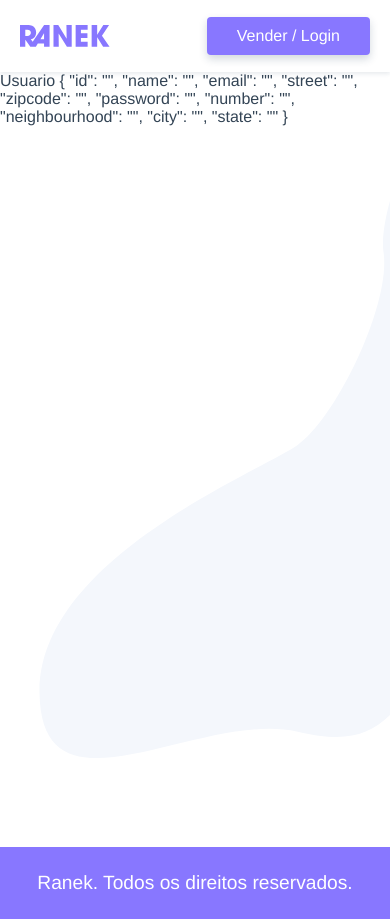
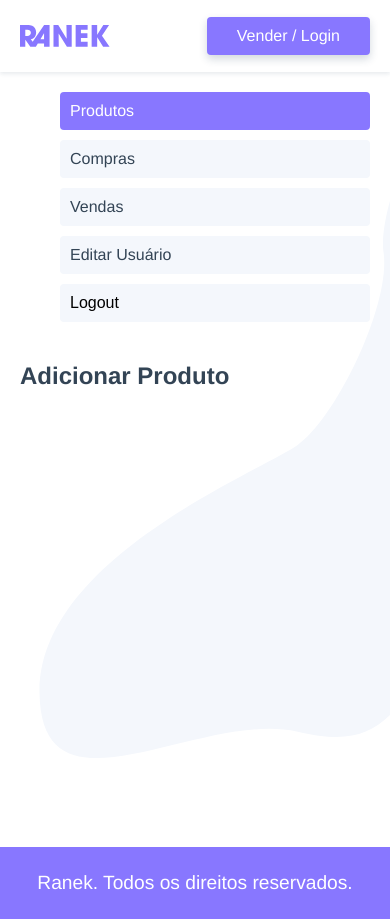
Before and after one commit to feecarvalho/ranek, a Vue app: page /user in a window 390 px wide. Built offline with nearby package versions, Linux system fonts and the light colour scheme.

Commit message:
feat: add new sections in user page

```diff
--- a/src/components/CreateLogin.vue
+++ b/src/components/CreateLogin.vue
@@ -31,8 +31,14 @@ export default {
     };
   },
   methods: {
-    createUser() {
-      this.$store.dispatch("createUser", this.$store.state.usuario);
+    async createUser() {
+      try {
+        await this.$store.dispatch("createUser", this.$store.state.usuario);
+        await this.$store.dispatch("getUser", this.$store.state.usuario.email);
+        this.$router.push({ name: "user" });
+      } catch (error) {
+        console.log(error);
+      }
     },
   },
 };
--- a/src/components/ProductPagination.vue
+++ b/src/components/ProductPagination.vue
@@ -1,6 +1,9 @@
 <template>
   <ul v-if="totalPages > 1">
-    <li v-for="pagina in pages" :key="pagina">
+    <li
+      v-for="pagina in pages"
+      :key="pagina"
+    >
       <router-link :to="{query: query(pagina)}">{{pagina}}</router-link>
     </li>
   </ul>
@@ -16,15 +19,15 @@ export default {
     productsTotal: {
       type: Number,
       default: 1,
-    }
+    },
   },
   methods: {
     query(page) {
       return {
         ...this.$route.query,
-        _page: page
-      }
-    }
+        _page: page,
+      };
+    },
   },
   computed: {
     pages() {
@@ -35,7 +38,7 @@ export default {
       const pagesArray = [];
 
       for (let i = 1; i <= total; i++) {
-        pagesArray.push(i)
+        pagesArray.push(i);
       }
 
       pagesArray.splice(0, currentPage - offset);
@@ -43,13 +46,13 @@ export default {
       return pagesArray;
     },
     totalPages() {
-      const total = this.productsTotal / this.productsByPage
-      return total !== Infinity ? Math.ceil(total) : 0
-    }
-  }
-}
+      const total = this.productsTotal / this.productsByPage;
+      return total !== Infinity ? Math.ceil(total) : 0;
+    },
+  },
+};
 </script>
-<style>
+<style scoped>
 ul {
   grid-column: 1 / -1;
 }
@@ -63,7 +66,8 @@ li a {
   margin: 4px;
 }
 
-li a:hover, li a.active {
+li a:hover,
+li a.active {
   background: #87f;
   color: #fff;
 }
--- a/src/router/index.js
+++ b/src/router/index.js
@@ -3,6 +3,10 @@ import HomePage from '@/views/HomePage.vue';
 import Product from '@/views/Product.vue';
 import Login from '@/views/Login.vue';
 import User from '@/views/User/User.vue';
+import UserProducts from '@/views/User/UserProducts.vue';
+import UserShops from '@/views/User/UserShops.vue';
+import UserSells from '@/views/User/UserSells.vue';
+import UserEdit from '@/views/User/UserEdit.vue';
 
 const routes = [
   {
@@ -24,9 +28,30 @@ const routes = [
   },
   {
     path: '/user',
-    name: 'User',
     component: User,
     props: true,
+    children: [
+      {
+        path: '',
+        name: 'user',
+        component: UserProducts,
+      },
+      {
+        path: 'sells',
+        name: 'sells',
+        component: UserSells,
+      },
+      {
+        path: 'shops',
+        name: 'shops',
+        component: UserShops,
+      },
+      {
+        path: 'edit',
+        name: 'edit-user',
+        component: UserEdit,
+      },
+    ],
   },
 ];
 
--- a/src/store.js
+++ b/src/store.js
@@ -28,14 +28,29 @@ export default createStore({
   },
   actions: {
     getUser(context, payload) {
-      api.get(`/usuario/${payload}`).then((response) => {
+      return api.get(`/usuario/${payload}`).then((response) => {
         context.commit('UPDATE_USER', response.data);
         context.commit('UPDATE_LOGIN', true);
       });
     },
     createUser(context, payload) {
       context.commit('UPDATE_USER', { id: payload.email });
-      api.post(`/usuario`, payload);
+      return api.post(`/usuario`, payload);
+    },
+    logoutUser(context) {
+      context.commit('UPDATE_USER', {
+        id: '',
+        name: '',
+        email: '',
+        street: '',
+        zipcode: '',
+        password: '',
+        number: '',
+        neighbourhood: '',
+        city: '',
+        state: '',
+      });
+      context.commit('UPDATE_LOGIN', false);
     },
   },
 });
--- a/src/views/User/User.vue
+++ b/src/views/User/User.vue
@@ -1,13 +1,82 @@
 <template>
-  <p>Usuario {{$store.state.usuario}}</p>
+  <section class="user">
+    <nav class="sidenav">
+      <ul>
+        <li>
+          <router-link :to="{name: 'user'}">Produtos</router-link>
+        </li>
+        <li>
+          <router-link :to="{name: 'shops'}">Compras</router-link>
+        </li>
+        <li>
+          <router-link :to="{name: 'sells'}">Vendas</router-link>
+        </li>
+        <li>
+          <router-link :to="{name: 'edit-user'}">Editar Usuário</router-link>
+        </li>
+        <li>
+          <button @click.prevent="logout">Logout</button>
+        </li>
+      </ul>
+    </nav>
+    <transition mode="out-in">
+      <router-view></router-view>
+    </transition>
+  </section>
 </template>
 
 <script>
 export default {
   // eslint-disable-next-line vue/multi-word-component-names
   name: "User",
+  methods: {
+    logout() {
+      this.$store.dispatch("logoutUser");
+      this.$router.push("/login");
+    },
+  },
 };
 </script>
 
-<style>
+<style scoped>
+.user {
+  display: grid;
+  grid-template-columns: minmax(140px, 200px) 1fr;
+  max-width: 900px;
+  margin: 40px auto;
+  gap: 30px;
+  padding: 20px;
+}
+
+@media screen and (max-width: 500px) {
+  .user {
+    grid-template-columns: 1fr;
+    margin: 0px auto;
+  }
+}
+
+.sidenav a,
+.sidenav button {
+  padding: 10px;
+  display: block;
+  background: #f4f7fc;
+  margin-bottom: 10px;
+  border-radius: 4px;
+}
+
+.sidenav a.router-link-exact-active,
+.sidenav a:hover,
+.sidenav button:hover {
+  background: #87f;
+  color: white;
+}
+
+.sidenav button {
+  border: none;
+  width: 100%;
+  font-size: 1rem;
+  text-align: left;
+  font-family: "Avenir", Arial, Helvetica, sans-serif;
+  cursor: pointer;
+}
 </style>
--- /dev/null
+++ b/src/views/User/UserEdit.vue
@@ -0,0 +1,12 @@
+<template>
+  <p>Lista de Produtos</p>
+</template>
+
+<script>
+export default {
+  name: "UserEdit",
+};
+</script>
+
+<style>
+</style>
--- /dev/null
+++ b/src/views/User/UserProducts.vue
@@ -0,0 +1,14 @@
+<template>
+  <section>
+    <h2>Adicionar Produto</h2>
+  </section>
+</template>
+
+<script>
+export default {
+  name: "UserProducts",
+};
+</script>
+
+<style>
+</style>
--- /dev/null
+++ b/src/views/User/UserSells.vue
@@ -0,0 +1,12 @@
+<template>
+  <p>Lista de Vendas</p>
+</template>
+
+<script>
+export default {
+  name: "UserSells",
+};
+</script>
+
+<style>
+</style>
--- /dev/null
+++ b/src/views/User/UserShops.vue
@@ -0,0 +1,12 @@
+<template>
+  <p>Lista de Compras</p>
+</template>
+
+<script>
+export default {
+  name: "UserShops",
+};
+</script>
+
+<style>
+</style>
```
Also changed, not shown: src/components/AddProduct.vue (added, +12 -0 lines).
